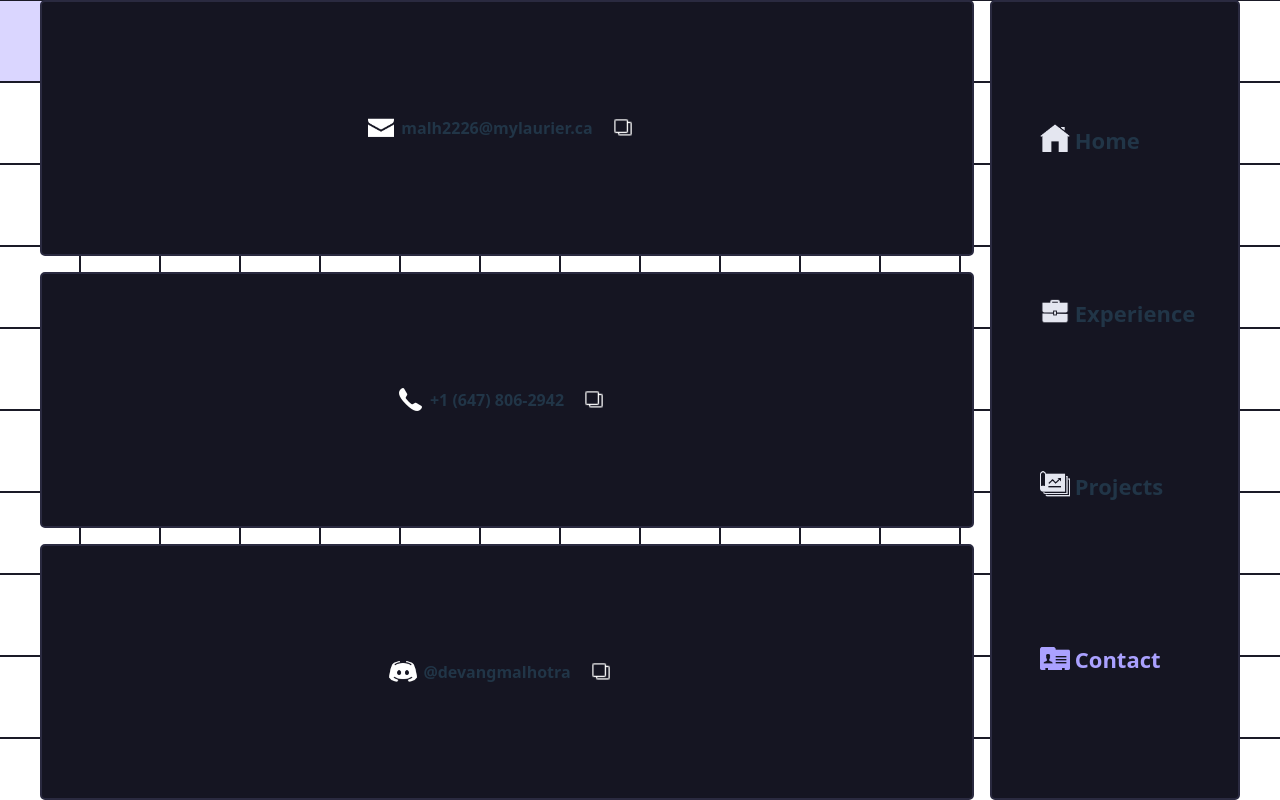
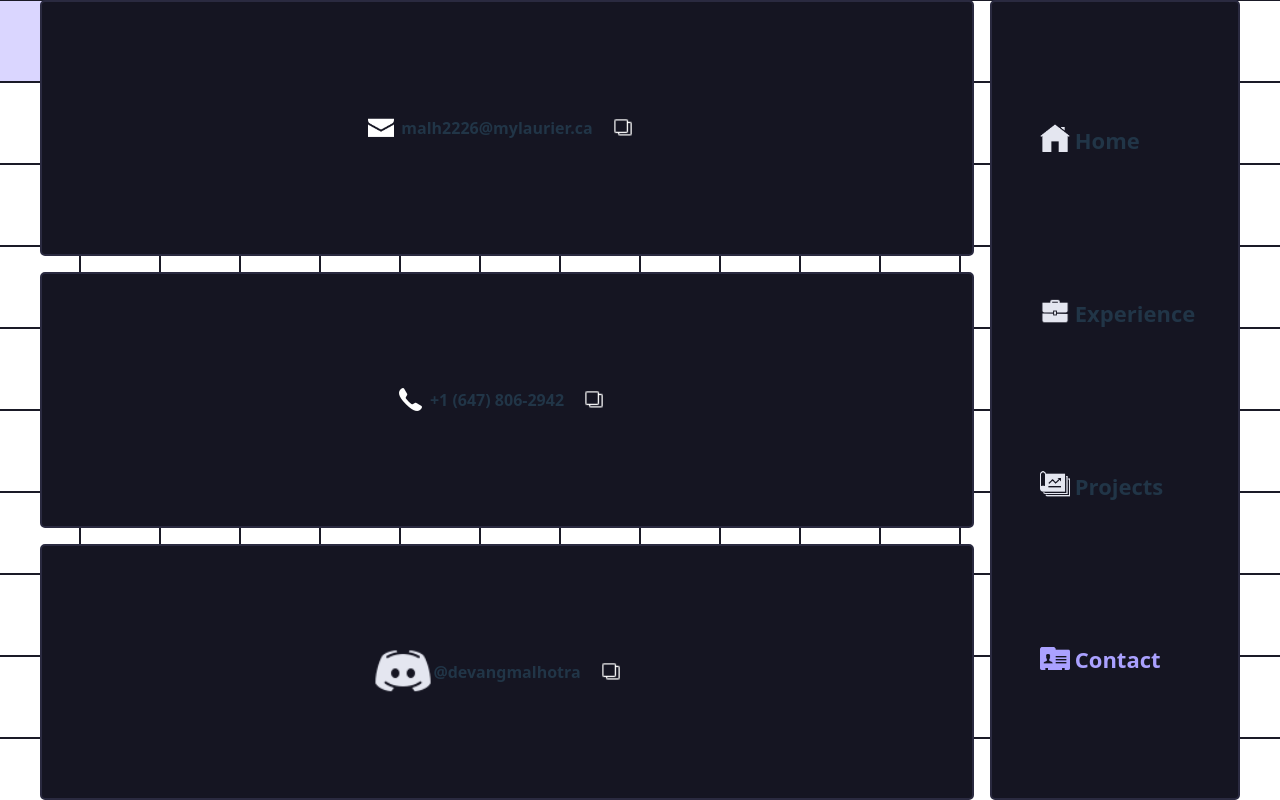
Before and after one commit to devangmalhotra/portfolio-website, a React (Vite) app: page / in a window 1280 px wide. Both pictures are taken after a click on the item "Contact". Built offline with nearby package versions, Linux system fonts and the light colour scheme.

Commit message:
updated files

```diff
--- a/src/Components/Contact/DiscordCard/DiscordCard.css
+++ b/src/Components/Contact/DiscordCard/DiscordCard.css
@@ -8,3 +8,8 @@
     height: 30px;
     margin: 0 5px;
 }
+
+#discord-icon {
+    mask-image: url('../../../assets/icons8-github-64.png');
+    -webkit-mask-image: url('../../../assets/ContactIcons/icons8-discord-50.png');
+}
--- a/src/Components/Contact/DiscordCard/DiscordCard.jsx
+++ b/src/Components/Contact/DiscordCard/DiscordCard.jsx
@@ -7,7 +7,7 @@ function DiscordCard() {
   return (
     <div id='discord-card-container' className='card'>
         <div id='discord-card-content' className='card-content'>
-            <img src={discordIcon} alt="" /><h4>@devangmalhotra</h4>
+            <div className='icon contact-icon' id='discord-icon'></div><h4>@devangmalhotra</h4>
             <CopyClipboardBtn text='devangmalhotra'/>
         </div>
     </div>
--- a/src/Components/Home/GithubCard/GithubCard.css
+++ b/src/Components/Home/GithubCard/GithubCard.css
@@ -37,11 +37,9 @@
 
 .external-link-icon-container img {
     height: 17px;
-
 }
 
 #github-icon {
     mask-image: url('../../../assets/icons8-github-64.png');
     -webkit-mask-image: url('../../../assets/icons8-github-64.png');
-
 }
--- a/src/Components/Home/GithubCard/GithubCard.jsx
+++ b/src/Components/Home/GithubCard/GithubCard.jsx
@@ -14,7 +14,7 @@ function GithubCard() {
             <div className='external-link-icon-container'>
                 <img src={externalLinkIcon} alt="" />
             </div>
-            <div className='icon' id='github-icon'></div>
+            <div className='icon contact-icon' id='github-icon'></div>
         </div>
     </div>
   )
```
